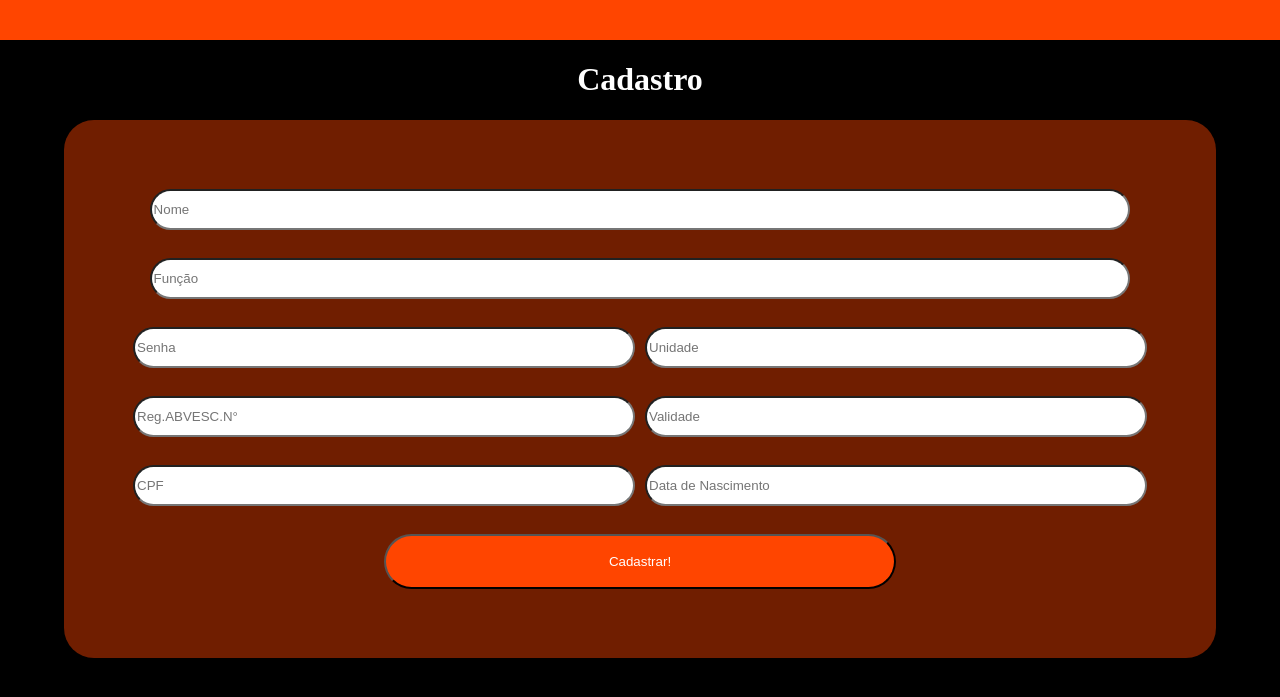
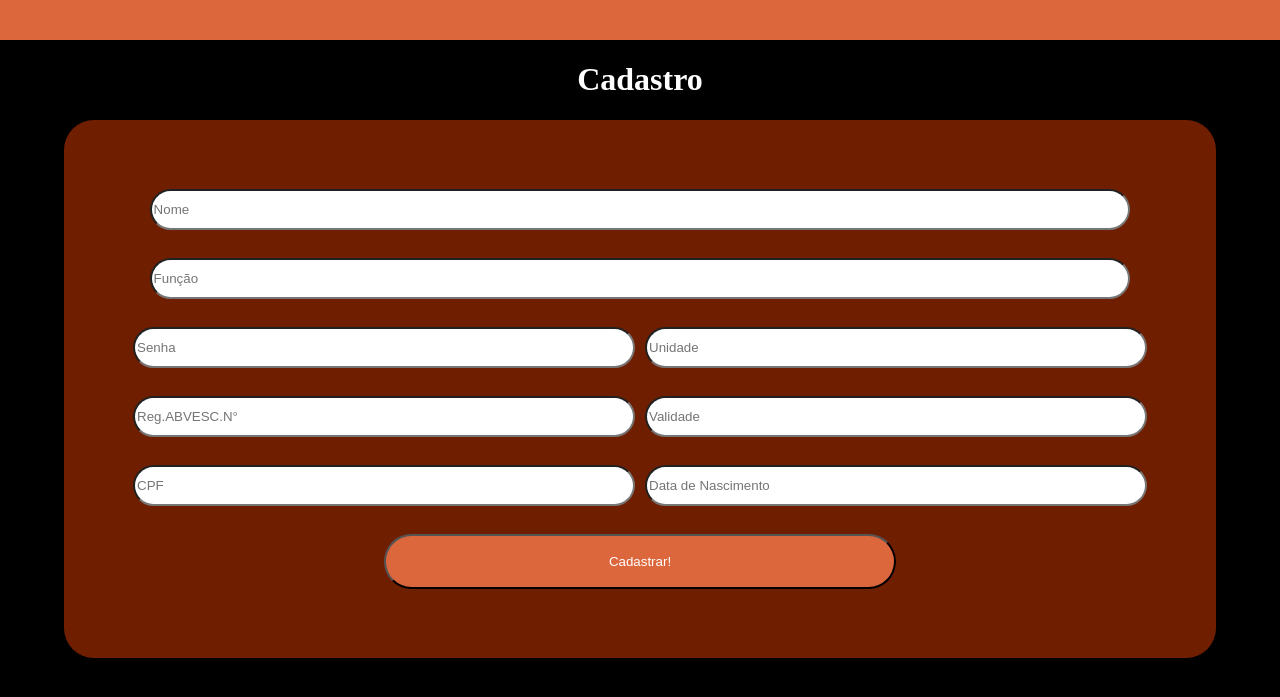
Before and after one commit to geovanajochem/SA, a PHP site: page /cadastro.html in a window 1280 px wide. Shown: the top 697 px of the page. Run offline with PHP 8.4, Linux system fonts and the light colour scheme.

Commit message:
cadastro.css

```diff
--- a/cadastro.css
+++ b/cadastro.css
@@ -10,7 +10,7 @@ body{
     background-color: black;
 }
 header{
-    background-color: orangered;
+    background-color: rgb(221, 103, 61);
     width: 100%;
     height: 5%;
 }
@@ -48,7 +48,7 @@ input{
 }
 button{
     color: white;
-    background-color: orangered;
+    background-color: rgb(221, 103, 61);
     border-radius: 30px;
     width: 50%;
     height: 55px;
```
